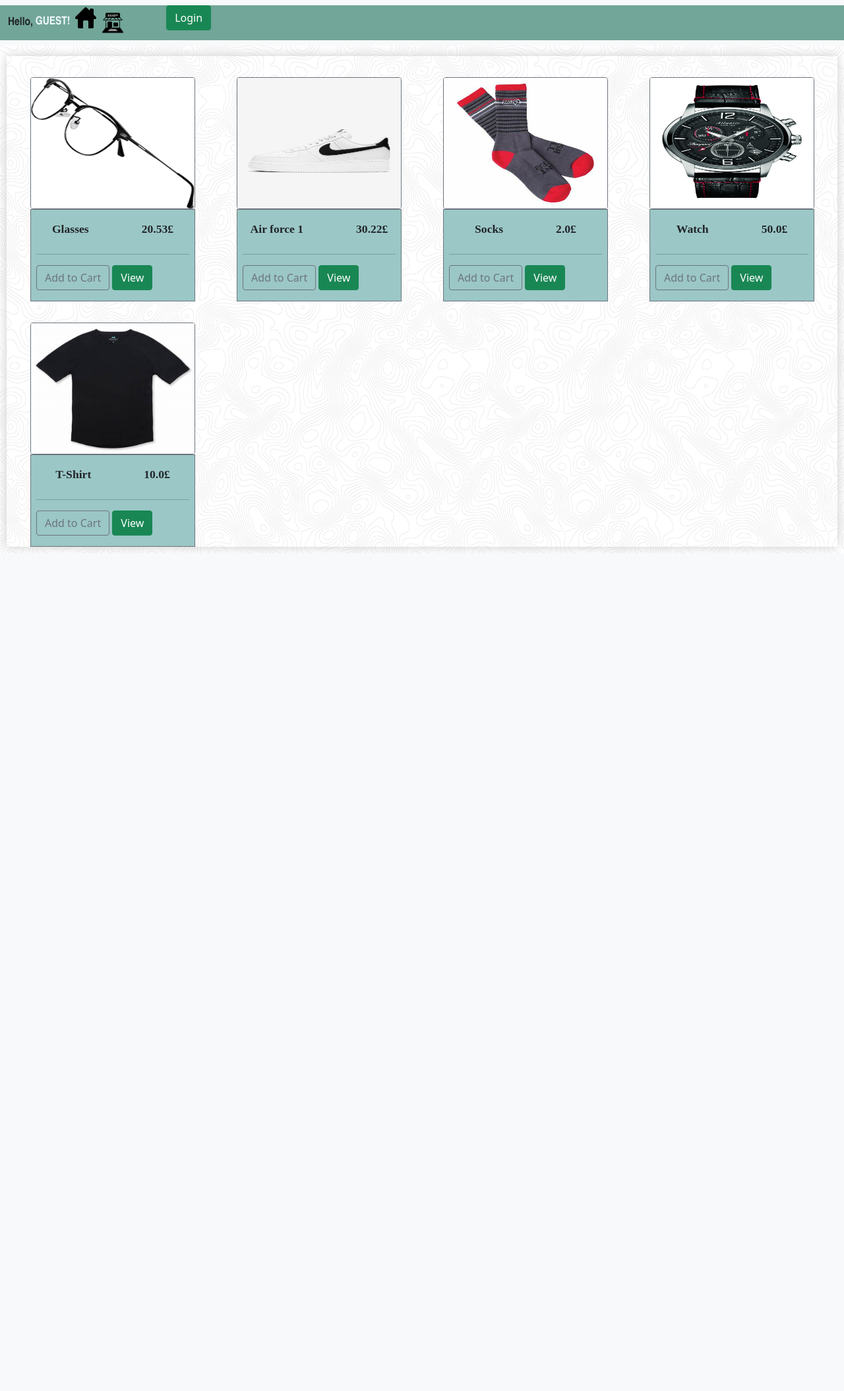
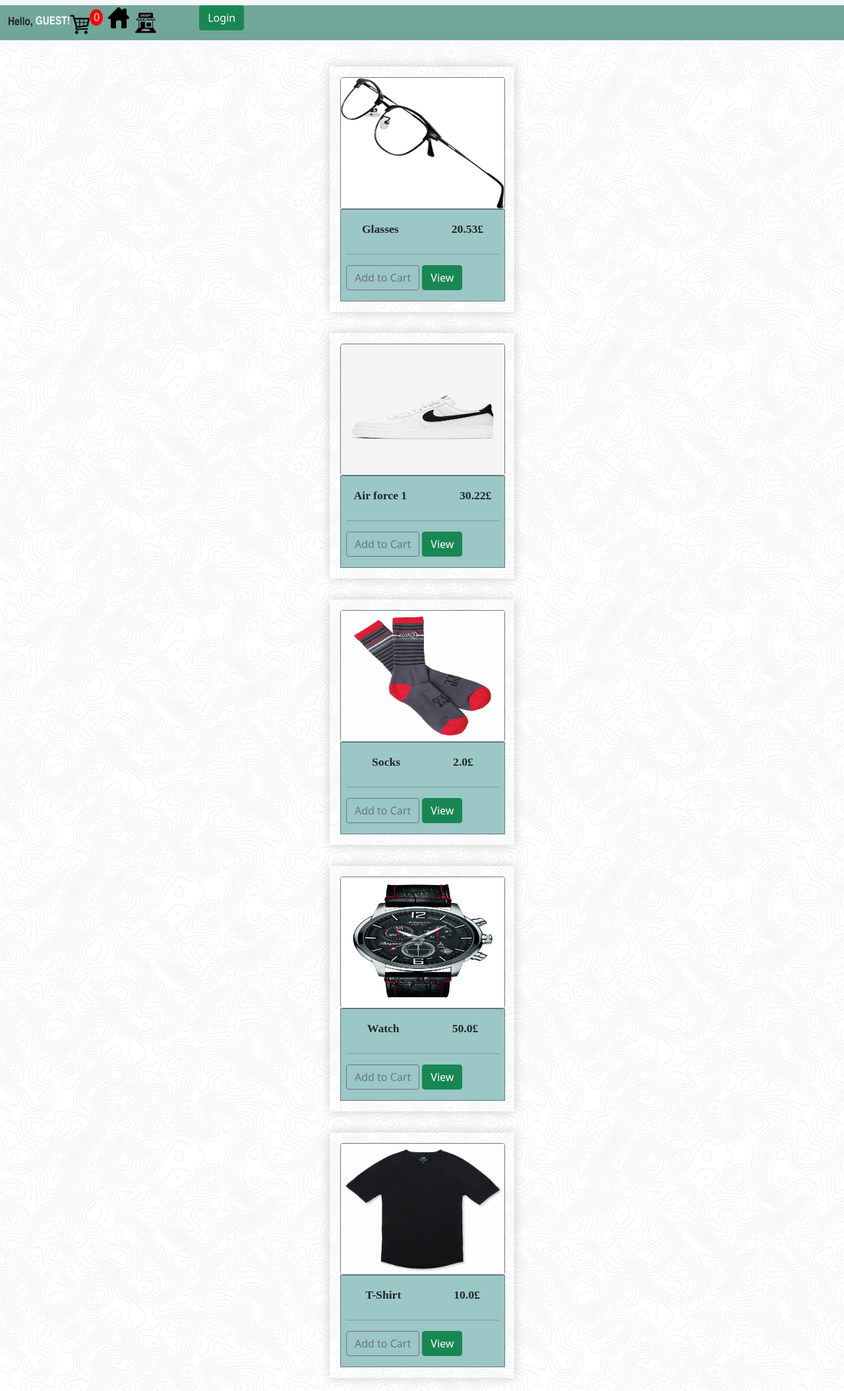
Before and after one commit to RayenKadhi/E-commerce, a Django app: page /store/ in a window 1280 px wide. Shown: the whole page at 66% size. Before the commit the page ends 839 px from the top, so only its background shows below. Run offline with Django 4.2, Linux system fonts and the light colour scheme; data comes from the database, SQL or seed files in the repository.

Commit message:
Deployment

```diff
--- a/Ecomers/templates/Ecomers/main.html
+++ b/Ecomers/templates/Ecomers/main.html
@@ -69,13 +69,11 @@
 <!-- JavaScript Bundle with Popper -->
 
 
+
+                {% for product in product %}
 <div class="box">
-    <div class="box-element four" id="form-wrapper">
-<div class="row g-3 align-items-center">
-        <div class="row">
-                {% for product in product %}
-                <div class="col-lg">
-                    <img class="product--thumbnail border border-secondary rounded five" src="{{product.imageURL}}">
+    <div class="box-element seven">
+        <img class="product--thumbnail border border-secondary rounded five" src="{{product.imageURL}}">
                     <div class="product-description buttons border border-secondary five2">
                         <div class="product-description">
                                 <span class="ProductName">{{product.name}}</span>
@@ -86,11 +84,9 @@
                         <input class="btn btn-success" type="submit" value="View">
                     </div>
                 </div>
+</div>
                 {% endfor %}
-        </div>
-</div>
-</div>
-</div>
+
 
     {% endblock content %}
 <script src="https://cdn.jsdelivr.net/npm/bootstrap@5.2.0/dist/js/bootstrap.bundle.min.js"
--- a/Ecomers/templates/Ecomers/navbar.html
+++ b/Ecomers/templates/Ecomers/navbar.html
@@ -46,6 +46,12 @@
       {% else %}
         <span class="user"> Hello, <span class="user S"> GUEST!</span> </span>
       {% endif %}
+      <div id="cart"   class="cart">
+            <a href="{% url 'cart' %}">
+                <img id="cart-icon" src="{% static 'images/cart-icon.png' %}">
+            </a>
+          <p class="item-numeration"> {{cart_items}} </p>
+        </div>
     <button class="navbar-toggler" type="button" data-bs-toggle="collapse" data-bs-target="#navbarSupportedContent" aria-controls="navbarSupportedContent" aria-expanded="false" aria-label="Toggle navigation">
       <span class="navbar-toggler-icon"></span>
     </button>
--- a/static/styles/main.css
+++ b/static/styles/main.css
@@ -29,7 +29,6 @@
 }
 .cart{
     display: flex;
-    margin-right: 2em;
 }
 
 .color{
@@ -73,7 +72,7 @@
 .buttons{
     display:block;
     width: 250px;
-    min-height: 140px;
+    height: 140px;
 
 }
 
@@ -106,9 +105,11 @@
 
 }
 .thumbnails{
+    justify-content: center;
     padding: center;
     margin-bottom: 2em;
     min-width: 20em;
+    justify-content: center;
 }
 /*
 .TableVSImage{
@@ -260,14 +261,14 @@ body{
      margin: 100px;
 
 }
-
+/*
 .five{
     margin-top: 2em;
     margin-left: 2em;
 }
 .five2{
     margin-left: 2em;
-
+*/
 }
 .four{
     margin-top: 10px;
@@ -322,3 +323,12 @@ body{
     margin-left: 82%;
 
 }
+.seven{
+    width: 280px;
+    margin:auto;
+    margin-top:20px;
+    margin-bottom:20px;
+
+    padding: 1em;
+
+}
```
